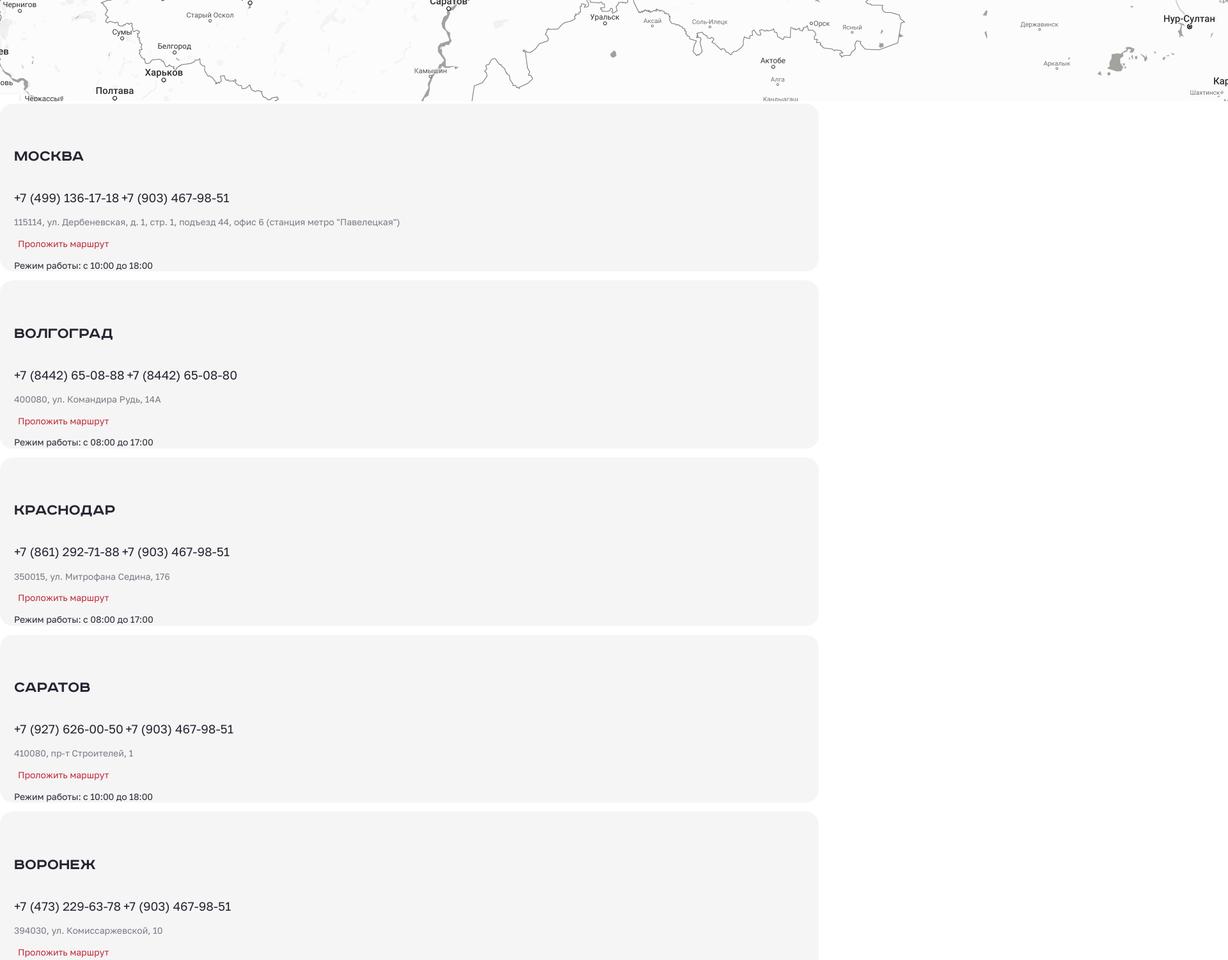
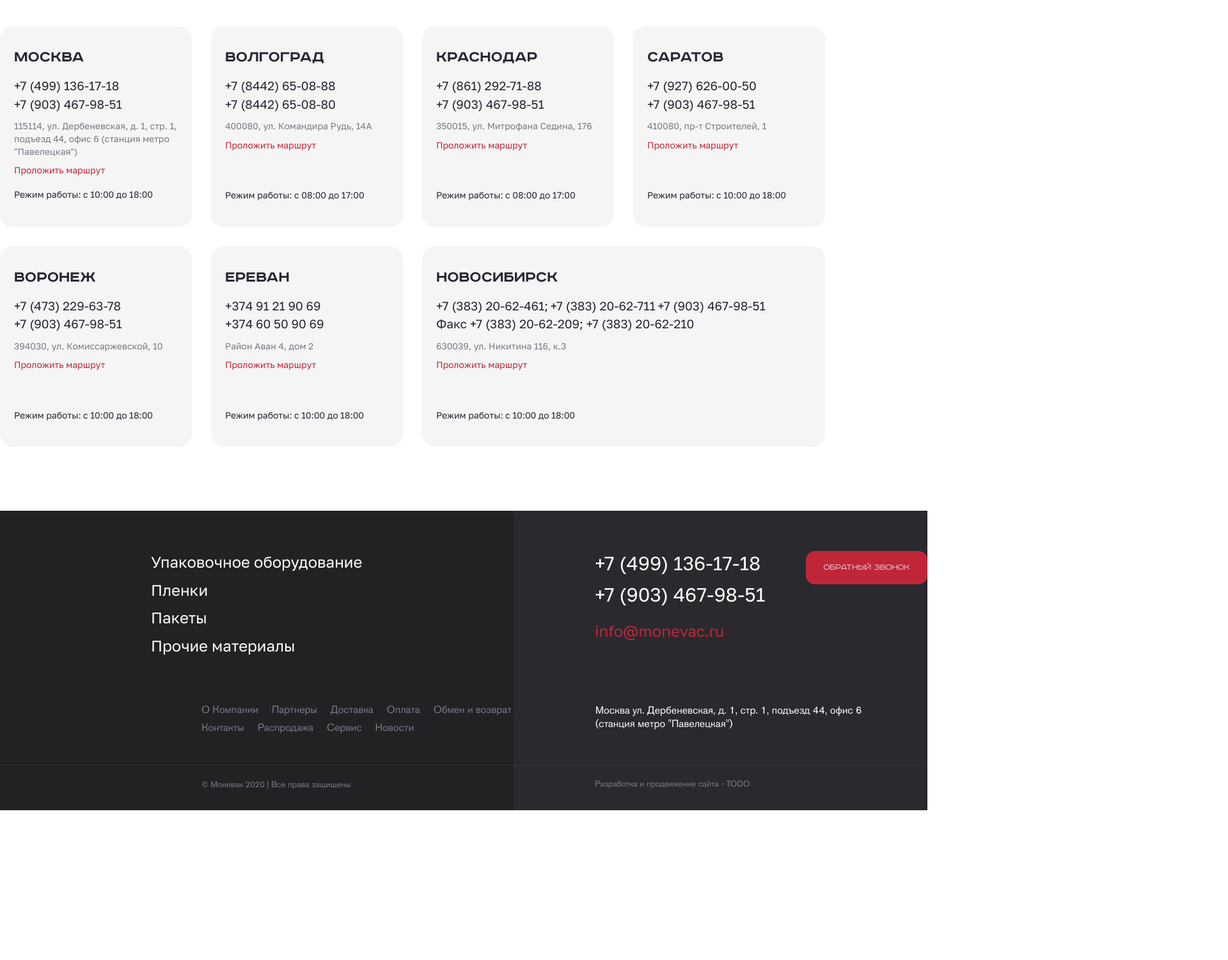
Before and after one commit to VyDyKey/Test-Mono, a plain HTML site: page index.html in a window 1280 px wide. Shown: the part 1300-2800 px from the top of the page at 64% size, 1920 px wide, since content can reach past the window. After the commit the page ends 2566 px from the top, so only its background shows below. Drawn offline with Linux system fonts and the light colour scheme; a small style sheet from the web is missing.

Commit message:
modified:   css/decoretion.css 	modified:   css/grid.css 	new file:   fonts/AkzidenzGroteskProRegular.woff 	new file:   fonts/RoadRadioThin.woff 	modified:   index.html

```diff
--- a/css/decoretion.css
+++ b/css/decoretion.css
@@ -3,6 +3,20 @@
     src: url("../fonts/RoadRadioBold.woff") format("woff");
     font-style: normal;
     font-weight: 700;
+}
+
+@font-face {
+    font-family: "RoadRadio";
+    src: url(../fonts/RoadRadioThin.woff) format("woff");
+    font-style: normal;
+    font-weight: 400;
+}
+
+@font-face{
+    font-family: "AkzidenzGrotesk";
+    src: url(../fonts/AkzidenzGroteskProRegular.woff) format("woff");
+    font-style: normal;
+    font-weight: 400;
 }
 
 body{
@@ -68,6 +82,7 @@ li{
 
 .way-line{
     border-bottom:1px solid black ;
+    opacity: 10%;
 }
 
 .way-span{
@@ -95,8 +110,16 @@ li{
     line-height: 18px;
     width: 500;
 }
+
+.information-item:nth-child(3){
+    font-size: 17px;
+    line-height: 18.7px;
+}
 /* ---------------------------------button------------------------------------ */
 .button{
+    font-size: 14px;
+    line-height: 14px;
+    font-family: 'RoadRadio';
     background-color: #BF2738;
     border-radius: 14px;
     color: #FFFFFF;
@@ -129,10 +152,25 @@ li{
 }
 
 .information-requisites{
+    width: 506px;
     color:#808080 ;
     font-size: 13px;
     line-height: 19.5px;
 }
+
+.personal-data{
+    font-size: 13px;
+    color: #808080;
+}
+
+.personal-data > span{
+    color: black;
+}
+
+.quetions-checkbox-personal-data{
+    margin-bottom: 33px;
+}
+
 /* ----------------------------input----------------------------- */
 .input-field{
     background-color: #F5F5F5;
@@ -205,7 +243,7 @@ label{
 .contact-cite{
     background-color: #F5F5F5;
     border-radius: 20px;
-    padding: 33px 0 0 22px;
+    padding: 33px 16px 0 22px;
 }
 
 .contact-cities{
@@ -225,6 +263,12 @@ label{
 
 .route-cite{
     color: #BF2738;
+    padding: 0;
+}
+
+.contact-fax{
+    font-size: 19px;
+    line-height: 28.5px;
 }
 
 /* _______________________________________________________________________ */
@@ -240,6 +284,7 @@ label{
 }
 
 .second-nav-item{
+    font-family: "AkzidenzGrotesk";
     color: #797986;
     font-size: 16px;
     line-height: 28.8px;
@@ -250,7 +295,7 @@ label{
 }
 
 .copyright{
-    font: ;
+    font-family: "AkzidenzGrotesk";
     font-size: 13px;
     line-height: 14.3px;
     color: #797986;
@@ -260,3 +305,32 @@ label{
     background-color: #2A2A2E;
     color: #FFFFFF;
 }
+
+.contact-footer-info-tel{
+    font-size: 30px;
+    line-height: 39px;
+    width: 500;
+}
+
+.contact-footer-info-email{
+    font-size: 24px;
+    line-height: 33.6px;
+    width: 400;
+}
+
+.contact-footer-info-button{
+    border: 2px solid rgba(0, 0, 0, 0);
+}
+
+.contact-footer-adress{
+    font-family: "AkzidenzGrotesk";
+    font-size: 16px;
+    line-height: 20.8px;
+}
+
+.contact-footer-developer{
+    font-family: "AkzidenzGrotesk";
+    color: #797986;
+    font-size:13px ;
+    line-height: 14.3px;
+}
--- a/css/grid.css
+++ b/css/grid.css
@@ -61,7 +61,177 @@ header{
 }
 
 .information-items{
+    margin: 0;
+    padding: 0;
+}
 
+.information-item h2{
+    margin: 0;
+}
+
+.information-item:nth-child(2){
+    margin-bottom:20px;
+}
+
+.information-item:nth-child(3){
+    margin-bottom:15px;
+}
+
+.information-requisites{
+    list-style: none;
+    margin: 0;
+    padding: 0;
+}
+
+.quetions > h2{
+    margin: 0;
+    margin-bottom: 36px;
+}
+
+.input-field{
+    margin-bottom: 28px;
+}
+
+.input-field-name{
+    margin-right: 25px;
+}
+
+.input-field-message{
+    margin-bottom: 20px;
+}
+
+.map{
+    margin-bottom: 81px;
+}
+
+.contact-cities{
+    width: 1290px;
+    margin: 0 auto;
+    display: grid;
+    grid-template-columns: 300px 300px 300px 300px;
+    gap: 30px;
+    margin-bottom: 100px;
+}
+
+.Contact-Novovsibirsk{
+    grid-column: span 2;
+}
+
+.contact-cite > h4{
+    margin: 0;
+    margin-bottom: 15px;
+}
+
+.contact-cite > a{
+    display: block;
+}
+
+.Contact-Novovsibirsk > a{
+    display: inline;
+}
+
+.contact-fax > p{
+    display: inline;
+}
+
+.adress{
+    margin-top: 10px;
+    margin-bottom: 10px;
+}
+
+.route-cite{
+    margin-bottom: 60px;
+}
+
+.route-cite_1{
+    margin-bottom: 20px;
+}
+
+.Operating-mode{
+    margin-top: 0;
+    margin-bottom: 40px;
+}
+
+footer{
+    background-color: #222225;
+    display: grid;
+    grid-template-columns: 1fr 1fr;
+}
+
+.main-nav-items{
+    padding: 0;
+    width: 331px;
+    margin: 0 auto;
+    margin-top: 63px;
+    margin-bottom: 69px;
+}
+
+.main-nav-item{
+    margin-bottom: 10px;
+}
+
+.main-nav-item:last-child{
+    margin-bottom: 0;
+}
+
+.second-nav-items{
+    padding: 0;
+    width: 488px;
+    margin: 0;
+    margin-left:315px;
+    display: flex;
+    justify-content: start;
+    column-gap:21px;
+    flex-wrap: wrap;
+    margin-bottom: 43px;
+}
+
+.footer-line{
+    border-bottom: 1px solid white;
+    opacity: 5%;
+}
+
+.copyright{
+    margin: 0;
+    margin-left: 315px;
+    margin-top: 23px;
+    margin-bottom: 31px;
+}
+
+.contact-footer-info-tel{
+    width: 269px;
+    display: flex;
+    flex-direction: column;
+}
+
+.contact-footer-info-tel > a{
+    margin-bottom: 10px;
+}
+
+.contact-footer-info-tel > a:last-child{
+    margin-bottom:0;
+    margin-top: 10px;
+}
+
+.contact-footer-info{
+    display: flex;
+    gap: 61px;
+    margin-top: 63px;
+    margin-left: 127px;
+    margin-bottom: 97px;
+}
+
+.contact-footer-adress{
+    width: 447px;
+    margin-top: 0;
+    margin-left: 128px;
+    margin-bottom: 55px;
+}
+.contact-footer-developer{
+    margin: 0;
+    margin-left: 127px;
+    margin-top: 21px;
+    margin-bottom: 33px;
 }
 
 }
--- a/index.html
+++ b/index.html
@@ -48,7 +48,7 @@
                 <ul class="information-items">
                     <li class="information-item"><h2>8 (903) 467 98 51</h2></li>
                     <li class="information-item"><a  class="info-email email" type="email" href="malito:info@monevac.ru">info@monevac.ru</a></li>
-                    <li class="information-item-name">Полное наименование: Общество с ограниченной ответственностью «МОНЕВАК» Сокращенное наименование: ООО «МОНЕВАК»</li>
+                    <li class="information-item">Полное наименование:<br> Общество с ограниченной ответственностью «МОНЕВАК» Сокращенное наименование: ООО «МОНЕВАК»</li>
                     <li class="information-item">
                         <ul class="information-requisites">
                             <li class="information-requisite">ИНН: 3448050610</li>
@@ -56,11 +56,11 @@
                             <li class="information-requisite">ОКПО: 67354285</li>
                             <li class="information-requisite">ОКАТО: 18401000000</li>
                             <li class="information-requisite">ОГРН: 1103461002480</li>
-                            <li class="information-requisite">Код по ОКВЭД: 51.70</li>
+                            <li class="information-requisite">Код по ОКВЭД: 51.70</li><br>
                             <li class="information-requisite">Банк: Филиала «Ростовский» ОАО «Альфа-Банк» г Ростов на Дону</li>
                             <li class="information-requisite">БИК: 046015207</li>
                             <li class="information-requisite">к/с: 30101810500000000207</li>
-                            <li class="information-requisite">р/с: 40702810926090000003</li>
+                            <li class="information-requisite">р/с: 40702810926090000003</li><br>
                             <li class="information-requisite">Юридический адрес: 400080, Волгоградская обл. г. Волгоград ул. Командира Рудь,14А, офис 13</li>
                             <li class="information-requisite">Почтовый адрес: 400080, Волгоградская обл. г. Волгоград ул. Командира Рудь, 14А, офис 1</li>
                         </ul>
@@ -74,15 +74,15 @@
                 pattern="[\+]*[7-8]{1}\s?[\(]*9[0-9]{2}[\)]*\s?\d{3}[-]*\d{2}[-]*\d{2}"
                 placeholder="Ваш телефон">
                 <input class="input-field-message" type="text" placeholder="Ваше сообщение">
-                <div>
+                <div class="quetions-checkbox-personal-data">
                     <input type="checkbox" class="quetions-checkbox checkbox" id="personal-data">
-                    <label for="personal-data">Я подтверждаю свое согласие с политикой в отношении обработки персональных данных</label>
+                    <label for="personal-data" class="personal-data">Я подтверждаю свое согласие с политикой в отношении <span>обработки персональных данных</span></label>
                 </div>
                 <button class="ask-a-question button">Задать вопрос</button>
             </section>
         </div>
         <section class="map">
-            <img src="img/Frame 29.png" alt="карта Росии">
+            <img src="img/Frame 29.png" width="100%" height="auto" alt="карта Росии">
         </section>
         <section class="contact-cities">
             <div class="Contact-Moscow contact-cite">
@@ -90,8 +90,8 @@
                 <a class="phone-Moscow-1 phone-cite" type="tel" href="tel:+74991361718">+7 (499) 136-17-18</a>
                 <a class="phone-Moscow-2 phone-cite" type="tel" href="tel:+79034679851">+7 (903) 467-98-51</a>
                 <p class="adress">115114, ул. Дербеневская, д. 1, стр. 1, подъезд 44, офис 6 (станция метро "Павелецкая")</p>
-                <button  class="route-cite">Проложить маршрут</button>
-                <p>Режим работы: c 10:00 до 18:00</p>
+                <button  class="route-cite route-cite_1">Проложить маршрут</button>
+                <p class="Operating-mode">Режим работы: c 10:00 до 18:00</p>
             </div>
             <div class="Contact-Volgograd contact-cite">
                 <h4>ВОЛГОГРАД</h4>
@@ -99,7 +99,7 @@
                 <a class="phone-Volgograd-2 phone-cite" type="tel" href="tel:+78442650880">+7 (8442) 65-08-80</a>
                 <p class="adress">400080, ул. Командира Рудь, 14А</p>
                 <button class="route-cite">Проложить маршрут</button>
-                <p>Режим работы: c 08:00 до 17:00</p>
+                <p class="Operating-mode">Режим работы: c 08:00 до 17:00</p>
             </div>
             <div class="Contact-Krasnodar contact-cite">
                 <h4>КРАСНОДАР</h4>
@@ -107,7 +107,7 @@
                 <a class="phone-Krasnodar-2 phone-cite" type="tel" href="tel:+79034679851">+7 (903) 467-98-51</a>
                 <p class="adress">350015, ул. Митрофана Седина, 176</p>
                 <button class="route-cite">Проложить маршрут</button>
-                <p>Режим работы: c 08:00 до 17:00</p>
+                <p class="Operating-mode">Режим работы: c 08:00 до 17:00</p>
             </div>
             <div class="Contact-Saratov contact-cite">
                 <h4>САРАТОВ</h4>
@@ -115,7 +115,7 @@
                 <a class="phone-Saratov-2 phone-cite" type="tel" href="tel:+79034679851">+7 (903) 467-98-51</a>
                 <p class="adress">410080, пр-т Строителей, 1</p>
                 <button class="route-cite">Проложить маршрут</button>
-                <p>Режим работы: c 10:00 до 18:00</p>
+                <p class="Operating-mode">Режим работы: c 10:00 до 18:00</p>
             </div>
             <div class="Contact-Voronezh contact-cite">
                 <h4>ВОРОНЕЖ</h4>
@@ -123,15 +123,15 @@
                 <a class="phone-Voronezh-2 phone-cite" type="tel" href="tel:+79034679851">+7 (903) 467-98-51</a>
                 <p class="adress">394030, ул. Комиссаржевской, 10</p>
                 <button class="route-cite">Проложить маршрут</button>
-                <p>Режим работы: c 10:00 до 18:00</p>
+                <p class="Operating-mode">Режим работы: c 10:00 до 18:00</p>
             </div>
             <div class="Contact-Erevan contact-cite">
                 <h4>ЕРЕВАН</h4>
-                <a class="phone-Erevan-1" type="tel" href="tel:+37491219069">+374 91 21 90 69</a>
-                <a class="phone-Erevan-2" type="tel" href="tel:+37460509069">+374 60 50 90 69</a>
+                <a class="phone-Erevan-1 phone-cite" type="tel" href="tel:+37491219069">+374 91 21 90 69</a>
+                <a class="phone-Erevan-2 phone-cite" type="tel" href="tel:+37460509069">+374 60 50 90 69</a>
                 <p class="adress">Район Аван 4, дом 2</p>
                 <button class="route-cite">Проложить маршрут</button>
-                <p>Режим работы: c 10:00 до 18:00</p>
+                <p class="Operating-mode">Режим работы: c 10:00 до 18:00</p>
             </div>
             <div class="Contact-Novovsibirsk contact-cite">
                 <h4>НОВОСИБИРСК</h4>
@@ -145,7 +145,7 @@
                 </div>
                 <p class="adress">630039, ул. Никитина 116, к.3</p>
                 <button class="route-cite">Проложить маршрут</button>
-                <p>Режим работы: c 10:00 до 18:00</p>
+                <p class="Operating-mode">Режим работы: c 10:00 до 18:00</p>
             </div>
         </section>
     </main>
@@ -168,15 +168,21 @@
                 <li class="second-nav-item"><a href="#">Сервис</a></li>
                 <li class="second-nav-item"><a href="#">Новости</a></li>
             </ul>
+            <div class="footer-line"></div>
             <p class="copyright">© Моневак 2020 | Все права защищены</p>
         </section>
         <section class="contact-footer">
-            <a type="tel" href="tel:+74991361718">+7 (499) 136-17-18</a>
-            <a type="tel" href="tel:+79034679851">+7 (903) 467-98-51</a>
-            <a type="email"  class="email" href="malito:info@monevac.ru">info@monevac.ru</a>
-            <input type="button" class="button" value="Обратный звонок">
-            <p>Москва ул. Дербеневская, д. 1, стр. 1, подъезд 44, офис 6 (станция метро "Павелецкая")</p>
-            <p>Разработка и продвижение сайта - TODO</p>
+            <div class="contact-footer-info">
+                <div class="contact-footer-info-tel">
+                    <a type="tel" href="tel:+74991361718">+7 (499) 136-17-18</a>
+                    <a type="tel" href="tel:+79034679851">+7 (903) 467-98-51</a>
+                    <a type="email"  class="contact-footer-info-email email" href="malito:info@monevac.ru">info@monevac.ru</a>
+                </div>
+                <input type="button" class="contact-footer-info-button button" value="Обратный звонок">
+            </div>
+            <p class="contact-footer-adress">Москва ул. Дербеневская, д. 1, стр. 1, подъезд 44, офис 6 (станция метро "Павелецкая")</p>
+            <div class="footer-line"></div>
+            <p class="contact-footer-developer">Разработка и продвижение сайта - TODO</p>
         </section>
     </footer>
 </body>
```
Also changed, not shown: fonts/AkzidenzGroteskProRegular.woff (added), fonts/RoadRadioThin.woff (added).
